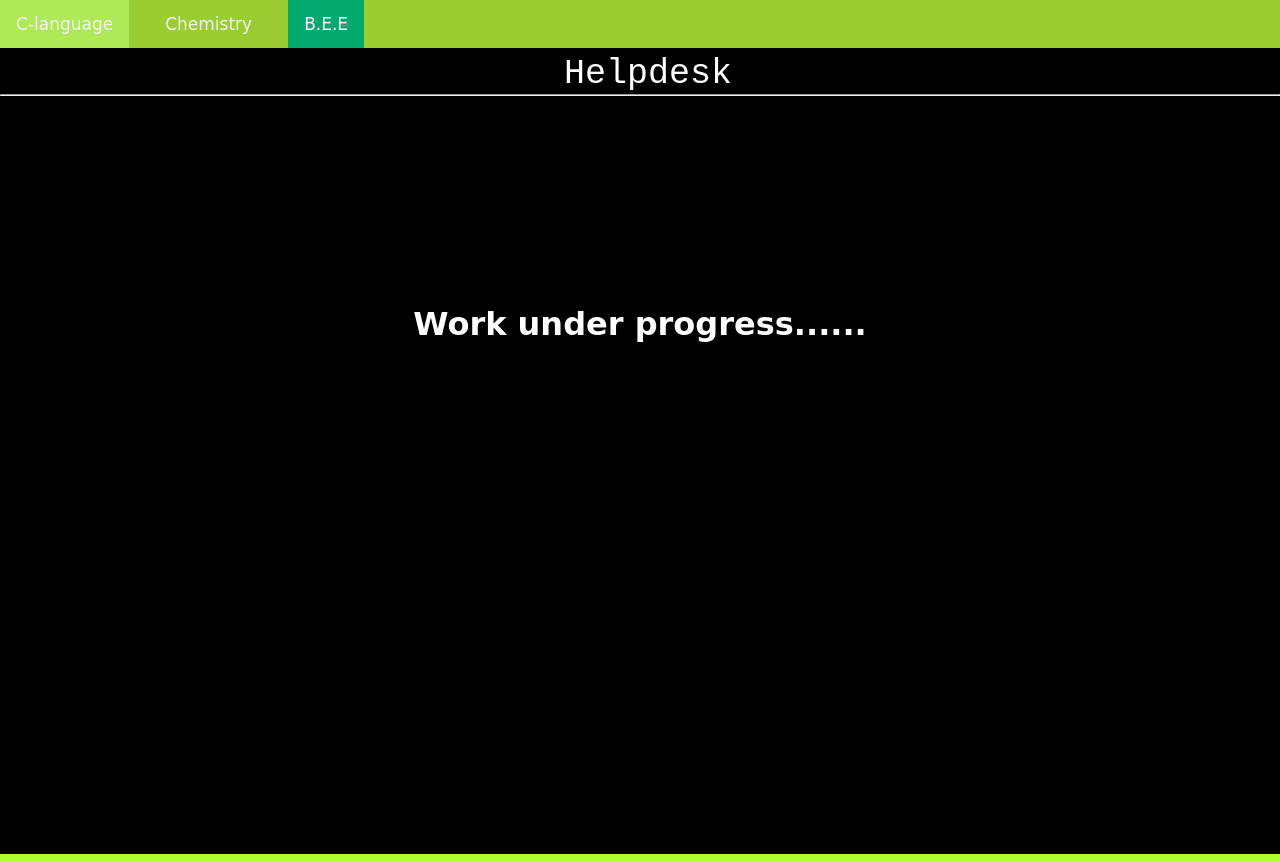
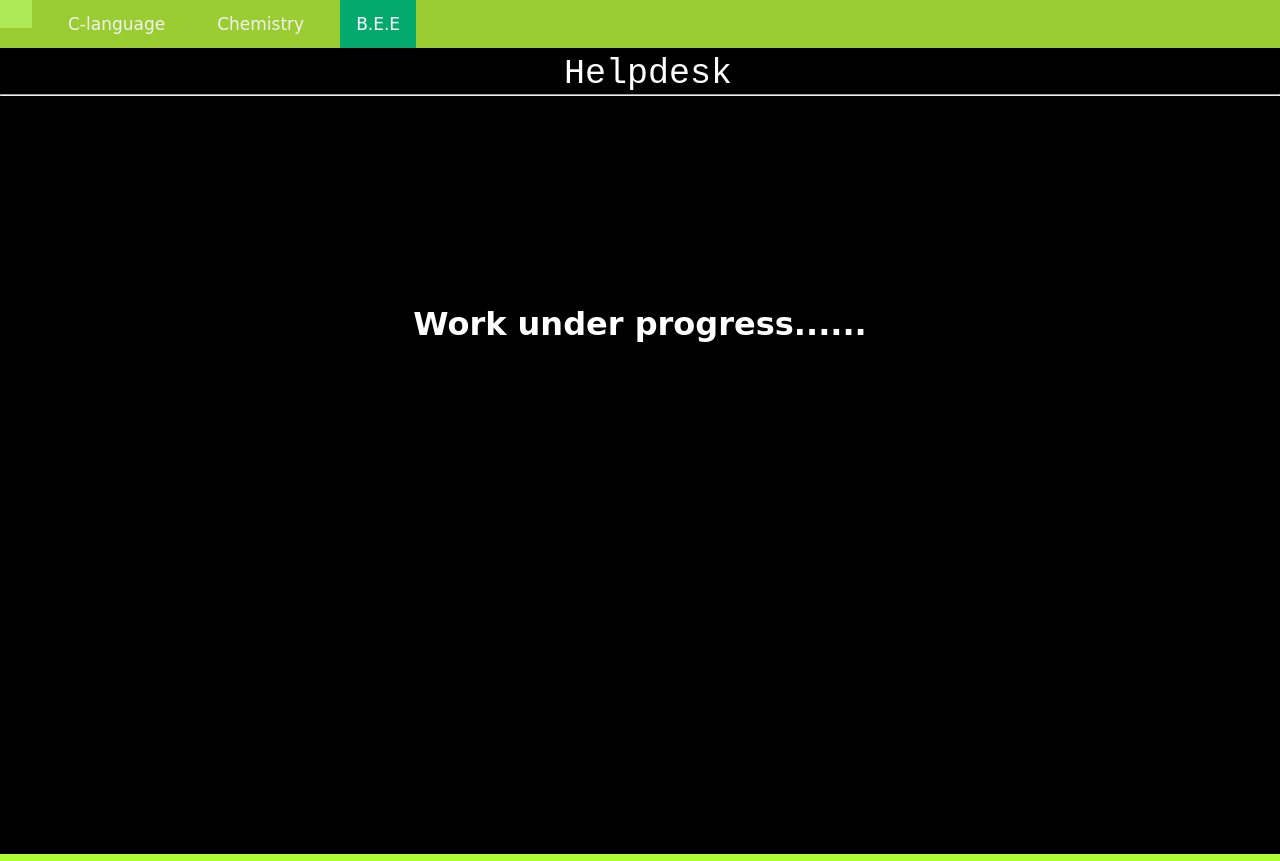
Before and after one commit to aman5062/helpdesk, a plain HTML site: page bee.html in a window 1280 px wide. Shown: the top 861 px of the page. Drawn offline with Linux system fonts and the light colour scheme.

Commit message:
Update bee.html

```diff
--- a/bee.html
+++ b/bee.html
@@ -126,6 +126,7 @@
 </style>
 <body>
     <div class="topnav" id="myTopnav">
+       <a></a>
         <a href="index.html">C-language</a>
         <a href="chem.html">Chemistry</a>
         <a href="bee.html" class="active">B.E.E</a>
```
